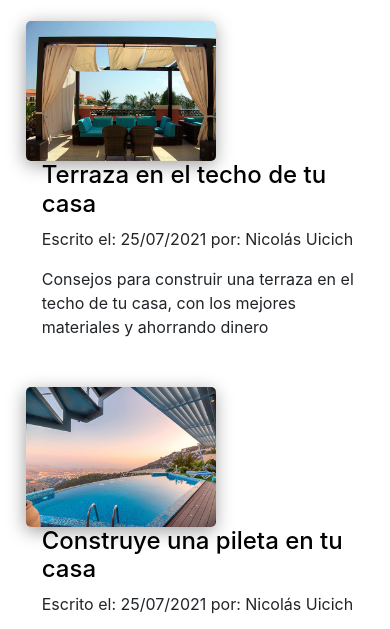
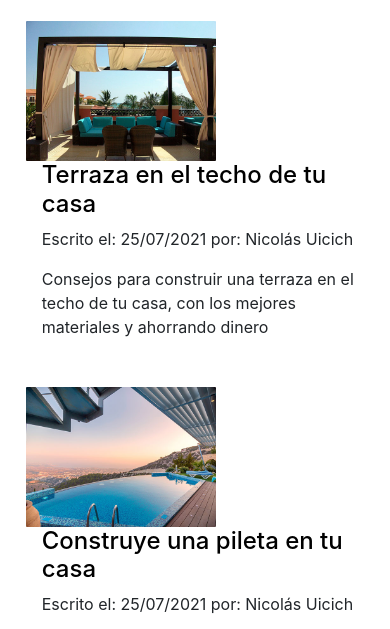
Before and after one commit to Nicouicich/Inmobiliaria---CoderHouse, a plain HTML site: page blog.html in a window 390 px wide. Shown: the part 203-832 px from the top of the page. Drawn offline with nearby package versions, Linux system fonts and the light colour scheme.

Commit message:
corrijo las mq

```diff
--- a/styles.scss
+++ b/styles.scss
@@ -521,6 +521,8 @@ h2 {
       img.blog__imagen {
         width: 190px !important;
         height: 140px !important;
+        border-radius: 1px;
+        box-shadow: none;
       }
   }
   }
```
Also changed, not shown: styles.css, 1 other file.
